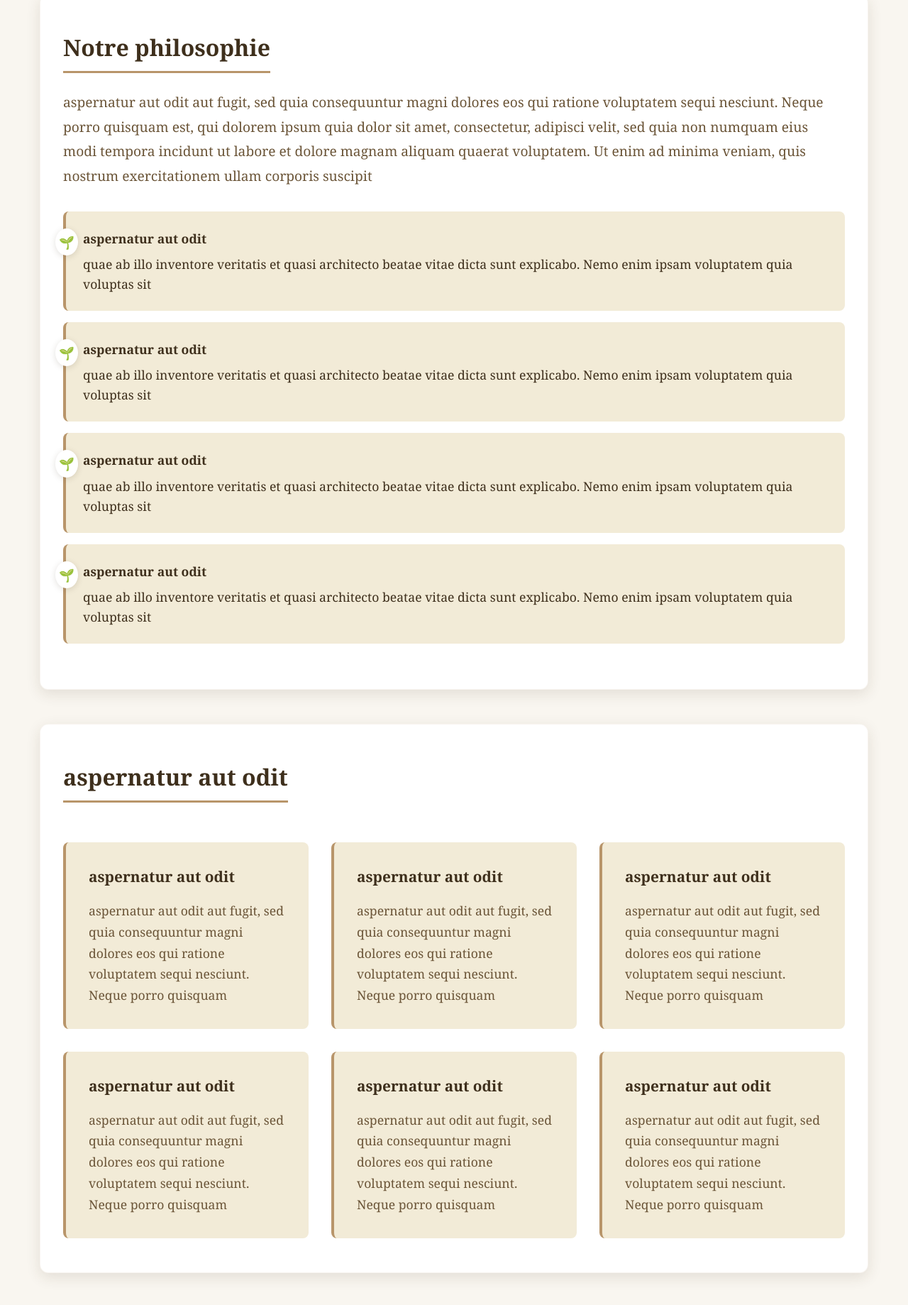
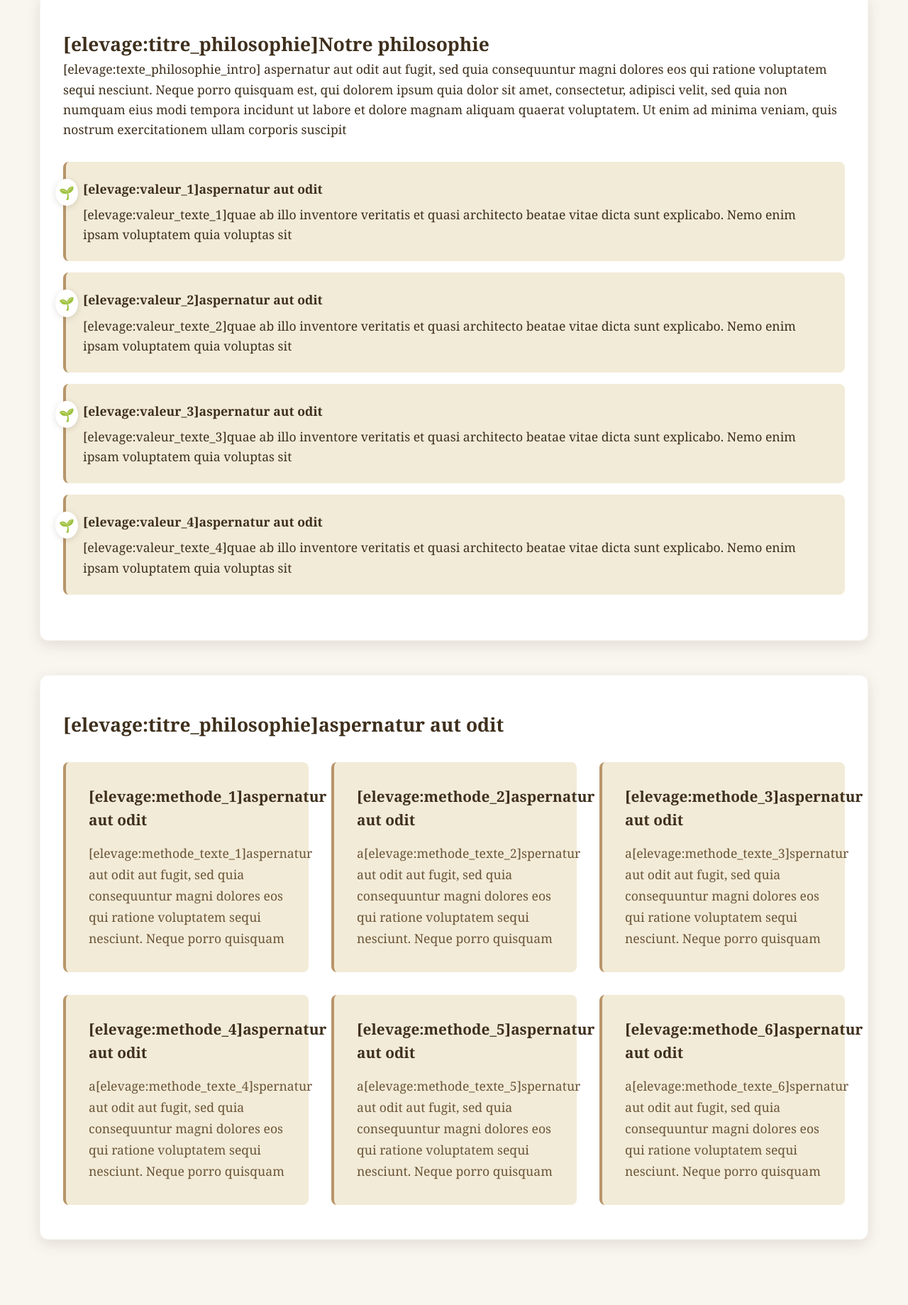
Before and after one commit to benoitMarie09/ruchers-de-loree, a plain HTML site: page elevage.html in a window 1280 px wide. Shown: the part 613-2452 px from the top of the page at 71% size. Drawn offline with Linux system fonts and the light colour scheme.

Commit message:
change markers

```diff
--- a/elevage.html
+++ b/elevage.html
@@ -24,8 +24,8 @@
 
   <section class="elevage-hero">
     <div class="elevage-hero-content">
-      <h1>Notre approche de l'apiculture</h1>
-      <p>perspiciatis unde omnis iste natus error sit voluptatem accusantium doloremque laudantium, totam rem aperiam, eaque ipsa quae ab illo inventore veritatis et quasi architecto beatae vitae dicta sunt explicabo</p>
+      <h1>[elevage:titre_hero]Notre approche de l'apiculture</h1>
+      <p>[elevage:texte_intro_hero]perspiciatis unde omnis iste natus error sit voluptatem accusantium doloremque laudantium, totam rem aperiam, eaque ipsa quae ab illo inventore veritatis et quasi architecto beatae vitae dicta sunt explicabo</p>
     </div>
   </section>
 
@@ -34,8 +34,8 @@
 
       <!-- Philosophie -->
       <section class="section-block">
-        <h2 class="section-title">Notre philosophie</h2>
-        <p style="font-size: 1.2rem; line-height: 1.8; color: #6b5538;">
+        <h2 class=\"section-title\">[elevage:titre_philosophie]Notre philosophie</h2>
+        <p style=\"font-size: 1.2rem; line-height: 1.8; color: #6b5538;\">[elevage:texte_philosophie_intro]
         aspernatur aut odit aut fugit, sed quia consequuntur magni dolores eos qui ratione voluptatem
          sequi nesciunt. Neque porro quisquam est, qui dolorem ipsum quia dolor sit amet, consectetur,
          adipisci velit, sed quia non numquam eius modi tempora incidunt ut labore et dolore magnam
@@ -43,54 +43,28 @@
         </p>
 
         <ul class="values-list">
-          <li>
-            <strong>aspernatur aut odit</strong>
-quae ab illo inventore veritatis et quasi architecto beatae vitae dicta sunt explicabo. Nemo enim ipsam voluptatem quia voluptas sit           </li>
-          <li>
-            <strong>aspernatur aut odit</strong>
-quae ab illo inventore veritatis et quasi architecto beatae vitae dicta sunt explicabo. Nemo enim ipsam voluptatem quia voluptas sit           </li>
-          <li>
-            <strong>aspernatur aut odit</strong>
-quae ab illo inventore veritatis et quasi architecto beatae vitae dicta sunt explicabo. Nemo enim ipsam voluptatem quia voluptas sit           </li>
-          <li>
-            <strong>aspernatur aut odit</strong>
-quae ab illo inventore veritatis et quasi architecto beatae vitae dicta sunt explicabo. Nemo enim ipsam voluptatem quia voluptas sit           </li>
+          <li><strong>[elevage:valeur_1]aspernatur aut odit</strong> [elevage:valeur_texte_1]quae ab illo inventore veritatis et quasi architecto beatae vitae dicta sunt explicabo. Nemo enim ipsam voluptatem quia voluptas sit           </li>
+          <li><strong>[elevage:valeur_2]aspernatur aut odit</strong> [elevage:valeur_texte_2]quae ab illo inventore veritatis et quasi architecto beatae vitae dicta sunt explicabo. Nemo enim ipsam voluptatem quia voluptas sit           </li>
+          <li><strong>[elevage:valeur_3]aspernatur aut odit</strong> [elevage:valeur_texte_3]quae ab illo inventore veritatis et quasi architecto beatae vitae dicta sunt explicabo. Nemo enim ipsam voluptatem quia voluptas sit           </li>
+          <li><strong>[elevage:valeur_4]aspernatur aut odit</strong> [elevage:valeur_texte_4]quae ab illo inventore veritatis et quasi architecto beatae vitae dicta sunt explicabo. Nemo enim ipsam voluptatem quia voluptas sit           </li>
         </ul>
       </section>
 
       <!-- Méthodes d'élevage -->
       <section class="section-block">
-        <h2 class="section-title">aspernatur aut odit</h2>
+        <h2 class=\"section-title\">[elevage:titre_philosophie]aspernatur aut odit</h2>
         <div class="method-grid">
-          <div class="method-card">
-            <h3>aspernatur aut odit</h3>
-            <p>aspernatur aut odit aut fugit, sed quia consequuntur magni dolores eos qui ratione voluptatem sequi nesciunt. Neque porro quisquam </p>
-          </div>
+          <div class="method-card"><h3>[elevage:methode_1]aspernatur aut odit</h3><p>[elevage:methode_texte_1]aspernatur aut odit aut fugit, sed quia consequuntur magni dolores eos qui ratione voluptatem sequi nesciunt. Neque porro quisquam </p></div>
 
-          <div class="method-card">
-            <h3>aspernatur aut odit</h3>
-            <p>aspernatur aut odit aut fugit, sed quia consequuntur magni dolores eos qui ratione voluptatem sequi nesciunt. Neque porro quisquam </p>
-          </div>
+          <div class="method-card"><h3>[elevage:methode_2]aspernatur aut odit</h3><p>a[elevage:methode_texte_2]spernatur aut odit aut fugit, sed quia consequuntur magni dolores eos qui ratione voluptatem sequi nesciunt. Neque porro quisquam </p></div>
 
-          <div class="method-card">
-            <h3>aspernatur aut odit</h3>
-            <p>aspernatur aut odit aut fugit, sed quia consequuntur magni dolores eos qui ratione voluptatem sequi nesciunt. Neque porro quisquam </p>
-          </div>
+          <div class="method-card"><h3>[elevage:methode_3]aspernatur aut odit</h3><p>a[elevage:methode_texte_3]spernatur aut odit aut fugit, sed quia consequuntur magni dolores eos qui ratione voluptatem sequi nesciunt. Neque porro quisquam </p></div>
 
-          <div class="method-card">
-            <h3>aspernatur aut odit</h3>
-            <p>aspernatur aut odit aut fugit, sed quia consequuntur magni dolores eos qui ratione voluptatem sequi nesciunt. Neque porro quisquam </p>
-          </div>
+          <div class="method-card"><h3>[elevage:methode_4]aspernatur aut odit</h3><p>a[elevage:methode_texte_4]spernatur aut odit aut fugit, sed quia consequuntur magni dolores eos qui ratione voluptatem sequi nesciunt. Neque porro quisquam </p></div>
 
-          <div class="method-card">
-            <h3>aspernatur aut odit</h3>
-            <p>aspernatur aut odit aut fugit, sed quia consequuntur magni dolores eos qui ratione voluptatem sequi nesciunt. Neque porro quisquam </p>
-          </div>
+          <div class="method-card"><h3>[elevage:methode_5]aspernatur aut odit</h3><p>a[elevage:methode_texte_5]spernatur aut odit aut fugit, sed quia consequuntur magni dolores eos qui ratione voluptatem sequi nesciunt. Neque porro quisquam </p></div>
 
-          <div class="method-card">
-            <h3>aspernatur aut odit</h3>
-            <p>aspernatur aut odit aut fugit, sed quia consequuntur magni dolores eos qui ratione voluptatem sequi nesciunt. Neque porro quisquam </p>
-          </div>
+          <div class="method-card"><h3>[elevage:methode_6]aspernatur aut odit</h3><p>a[elevage:methode_texte_6]spernatur aut odit aut fugit, sed quia consequuntur magni dolores eos qui ratione voluptatem sequi nesciunt. Neque porro quisquam </p></div>
         </div>
       </section>
 
```
Also changed, not shown: contact.html (+2 -2 lines), index.html (+7 -7 lines), products.html (+19 -19 lines).
